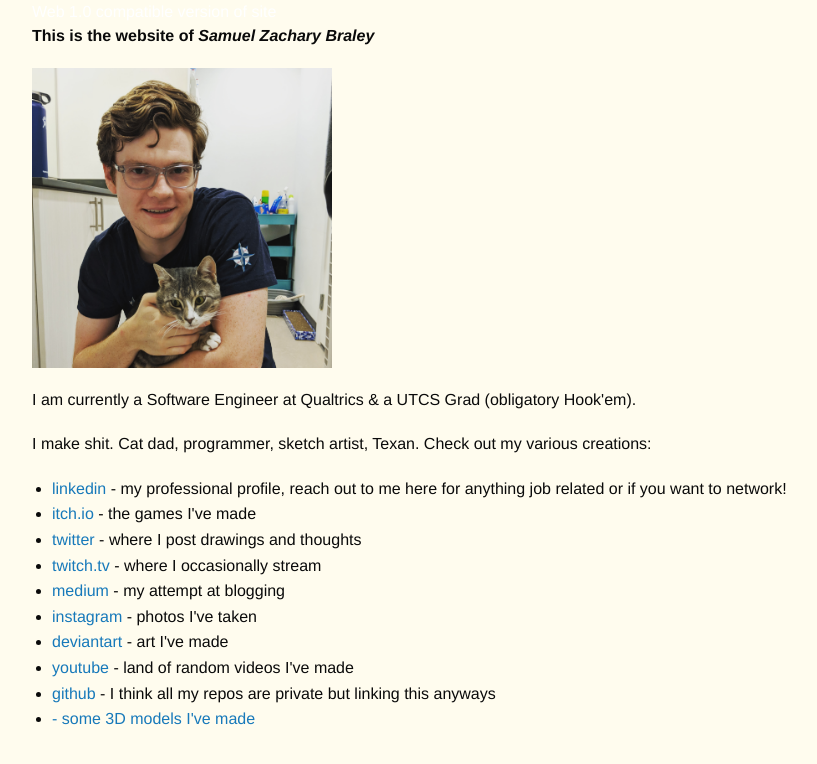
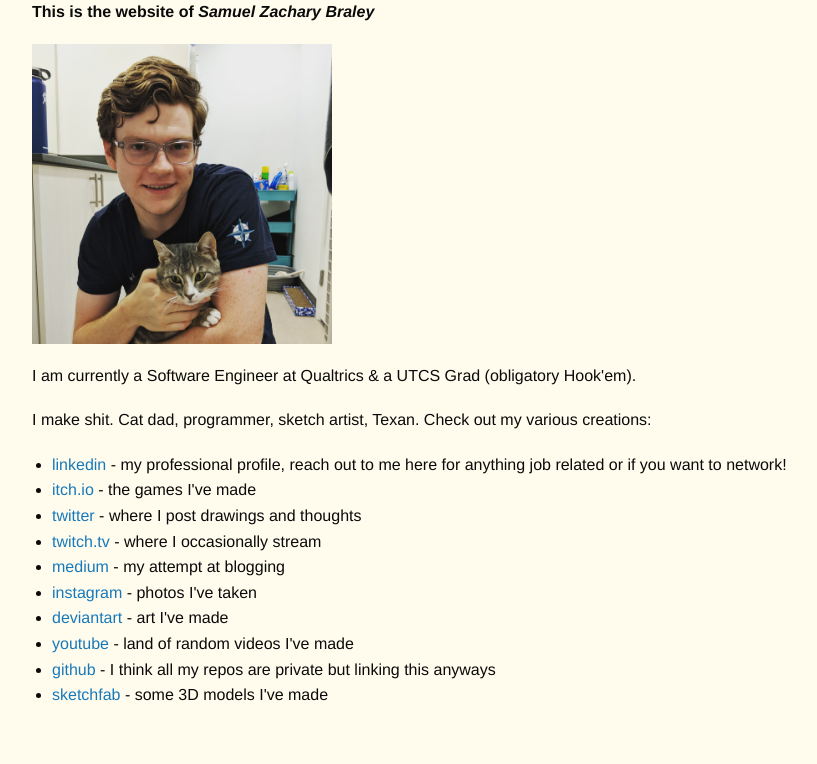
Before and after one commit to samuelbraley/samuelbraley.github.io, a plain HTML site: page index.html in a window 1280 px wide. Shown: the whole page, without its empty margins (23-840 px from the left). Drawn offline with Linux system fonts and the light colour scheme.

Commit message:
Update index.html

```diff
--- a/index.html
+++ b/index.html
@@ -30,7 +30,6 @@
 		<div class="grid-container">
 	    	<div class="grid-x grid-padding-x">
 	    		<div class="large-12 cell">
-	    			<div><a href="/" style="color:white;text-decoration-color:white;">Web 1.0 compatible version of site</a></div>
 			    	<div style="margin-bottom: 20px"><b>This is the website of <i>Samuel Zachary Braley</i></b></div>
 			    	<div style="margin-bottom: 20px">
 					<img style="width:300px" src="IMG_20180725_215047_886.jpg" alt="White male age 23 named Samuel Braley poses with gray domestic shorthair cat named Oscar"></img>
@@ -47,7 +46,7 @@
 						<li><a href="https://www.deviantart.com/lassietherex">deviantart</a> - art I've made</li>
 						<li><a href="https://www.youtube.com/channel/UCBdH9U0XEwvjNoZjsHGNP7g">youtube</a> - land of random videos I've made</li>
 						<li><a href="https://github.com/samuelbraley">github</a> - I think all my repos are private but linking this anyways</li>
-						<li><a href="https://sketchfab.com/samuelbraley"> - some 3D models I've made</a></li>
+						<li><a href="https://sketchfab.com/samuelbraley">sketchfab</a> - some 3D models I've made</li>
 					</ul>
 				</div>
 			</div>
```
